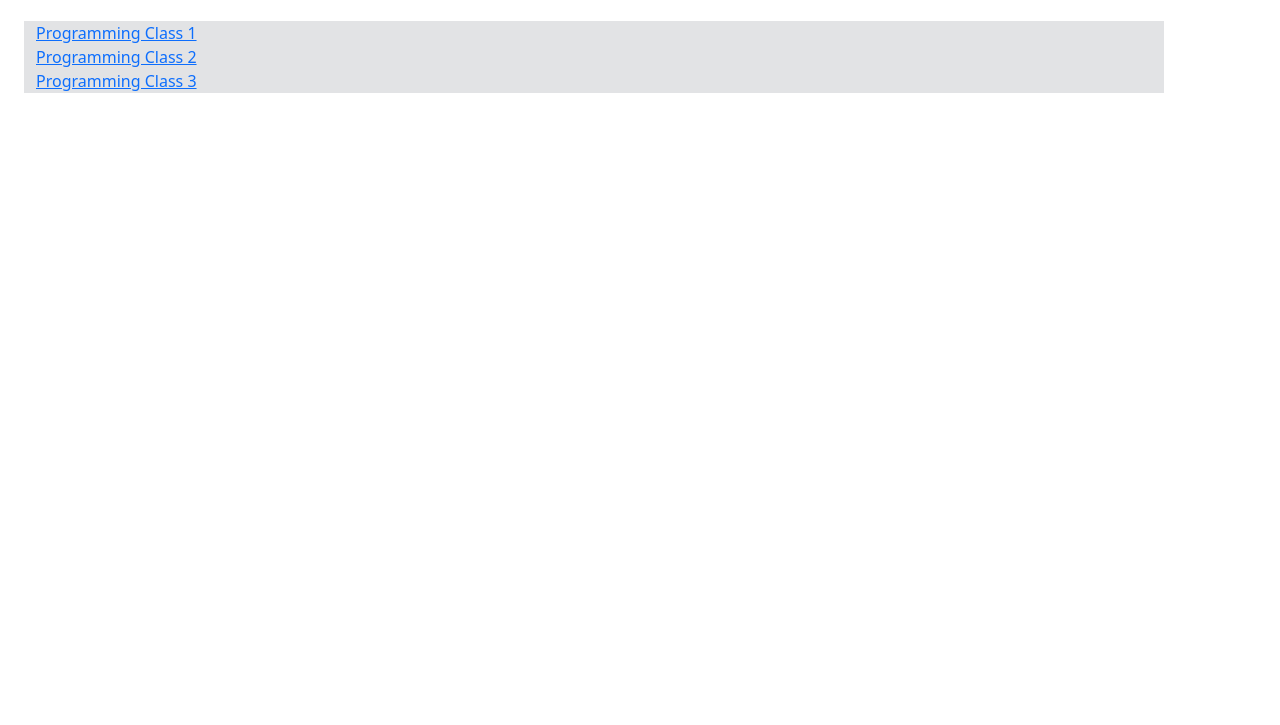
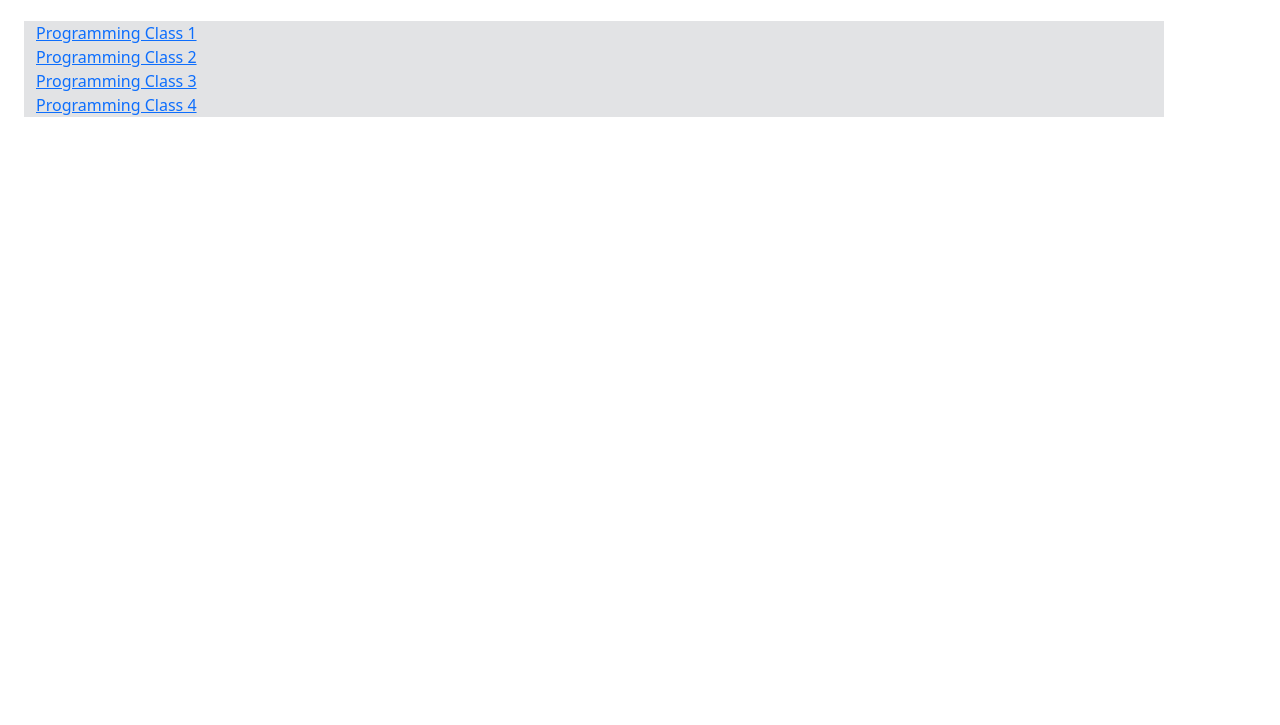
Before and after one commit to Abdullah-Web-D/scaling-adventure, a plain HTML site: page index.html in a window 1280 px wide. Shown: the part 75-800 px from the top of the page. Drawn offline with nearby package versions, Linux system fonts and the light colour scheme.

Commit message:
Update index.html

```diff
--- a/index.html
+++ b/index.html
@@ -10,7 +10,8 @@
 <div class="container mt-4 ms-4 bg-secondary-subtle">
     <a href="Programming Class 1.docx">Programming Class 1</a><br>
     <a href="Programming Class 2.docx">Programming Class 2</a><br>
-    <a href="Programming Class 3.docx">Programming Class 3</a>
+    <a href="Programming Class 3.docx">Programming Class 3</a><br>
+    <a href="Programming Class 4.docx">Programming Class 4</a>
 
 
 
```
